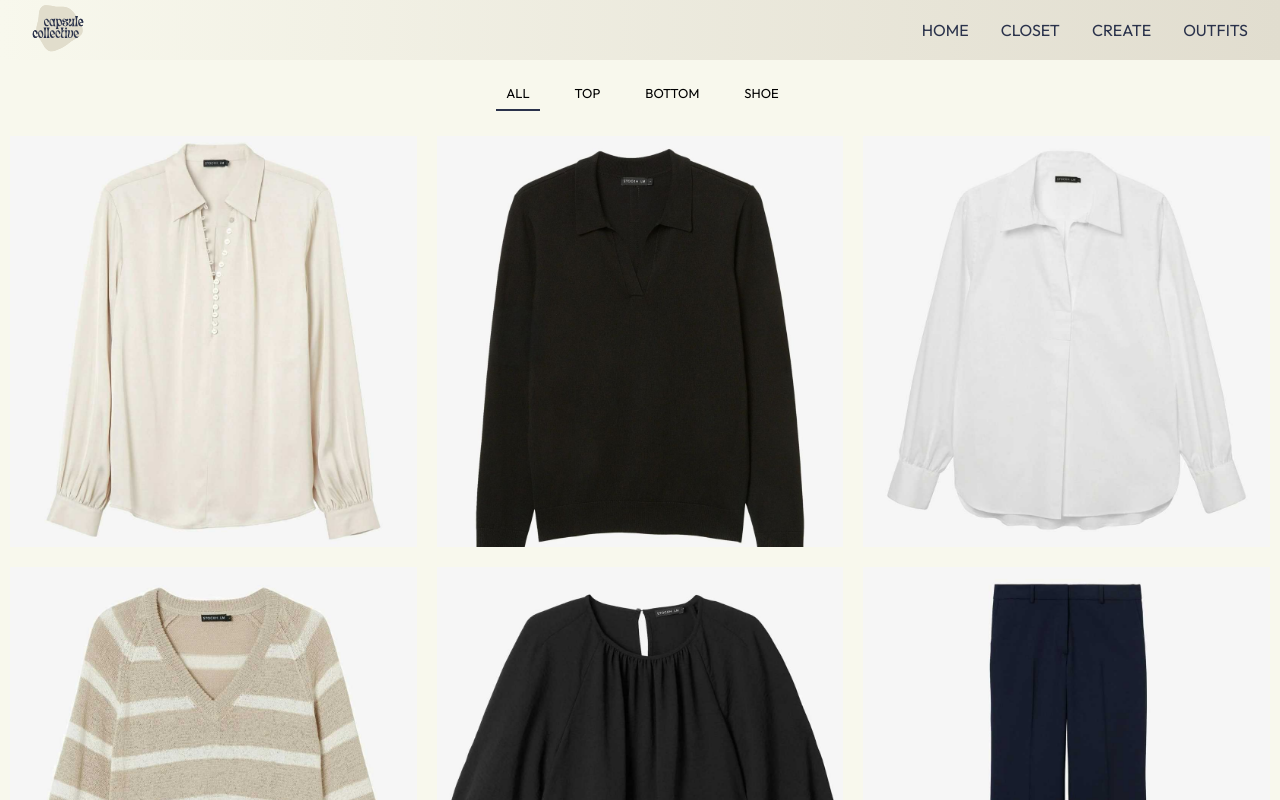
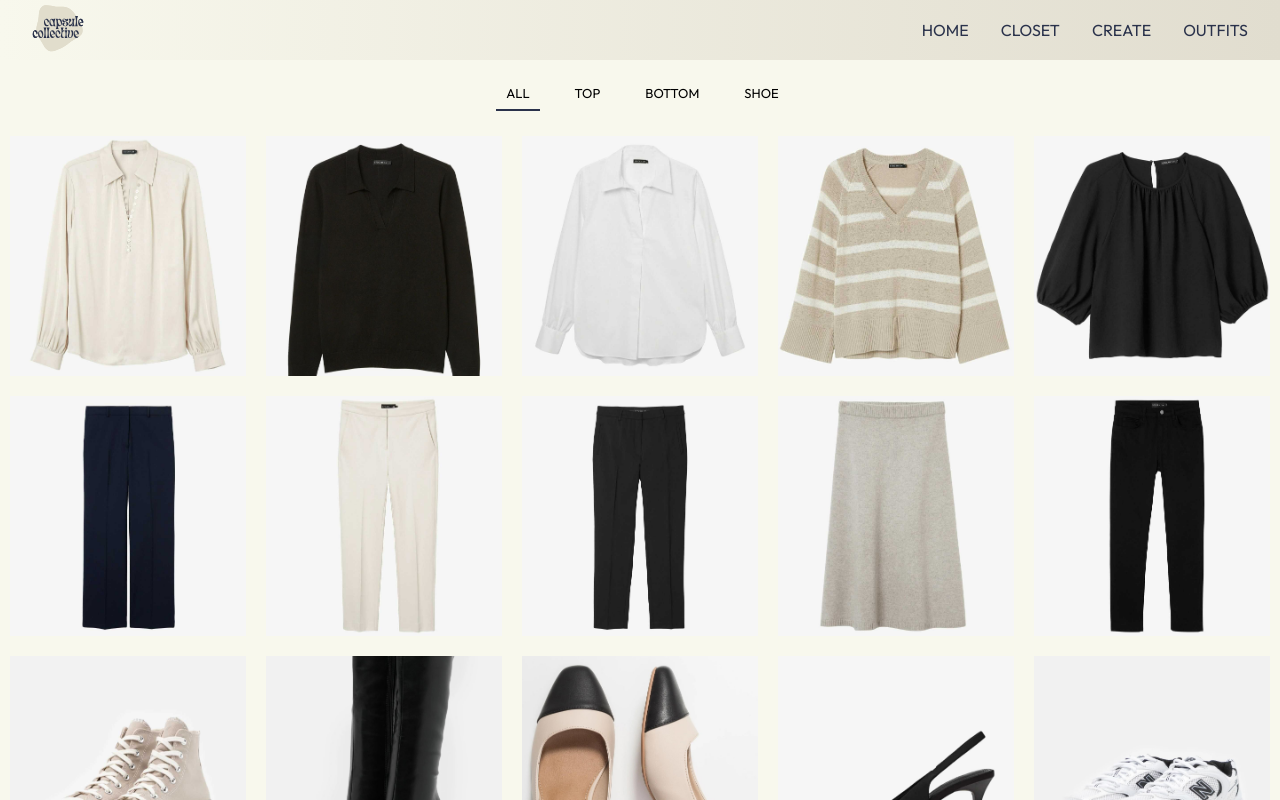
Before and after one commit to AliDabdoub/exjobb-malmoGrupp, a Next.js app in the folder exjobb/: page /closet in a window 1280 px wide. Shown: the top 800 px of the page. Built offline with nearby package versions, Linux system fonts and the light colour scheme.

Commit message:
fix bugs

```diff
--- a/exjobb/pages/index.js
+++ b/exjobb/pages/index.js
@@ -9,8 +9,7 @@ export default function Home() {
       <div className={styles.linkUpper}><h1>Upload your <Link href='/closet'><a>closet</a></Link><br></br></h1></div>
       <div className={styles.linkMittle}><h1><Link href='/create'><a>Create</a></Link> your outfits</h1></div>
       <div className={styles.linkBelow}><h1>Collect your <Link href='/outfit'><a>outfits</a></Link></h1></div>
-      <div className='logo'><img src="/brandLogo.svg"></img></div>
-
+      <div className={styles.logo}><img src="/brandLogo.svg"></img></div>
     </div>
   )
 }
--- a/exjobb/src/styles/closet.module.scss
+++ b/exjobb/src/styles/closet.module.scss
@@ -7,13 +7,13 @@ $dark-color: black;
     display: grid;
     width: 100%;
     height: 100%;
-    grid-template-columns:repeat(33% 33% 33% );
+    grid-template-columns:repeat(20% 20% 20% 20% 20% );
     grid-template-rows: repeat(5, 1.25fr 1.25fr 1.25fr 1.25fr);
     grid-template-areas:
-        "closet__image closet__image closet__image"
-        "closet__image closet__image closet__image"
-        "closet__image closet__image closet__image"
-        "closet__image closet__image closet__image"
+        "closet__image closet__image closet__image closet__image closet__image"
+        "closet__image closet__image closet__image closet__image closet__image"
+        "closet__image closet__image closet__image closet__image closet__image"
+        "closet__image closet__image closet__image closet__image closet__image"
 }
 
 .closet__image img{
```
Also changed, not shown: exjobb/src/styles/Home.module.scss (+10 -14 lines).
